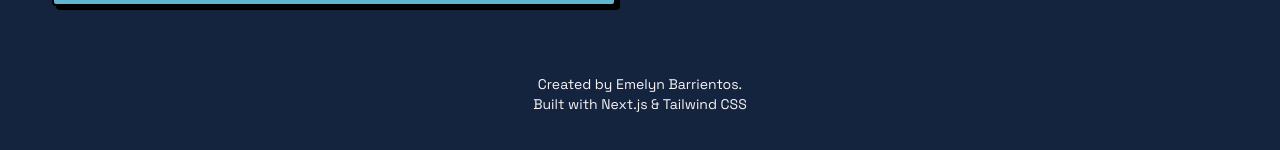
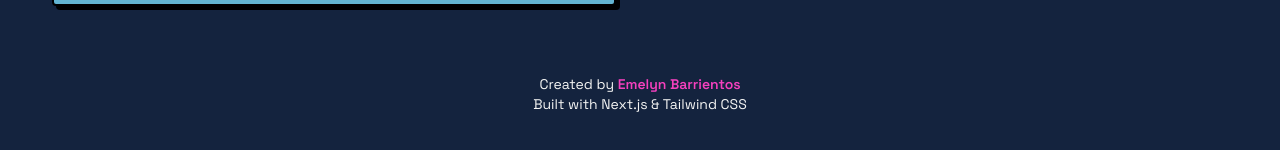
Before and after one commit to emelyn-barrientos/ai-jobbish-descriptions, a Next.js app: page / in a window 1280 px wide. Shown: the part 666-816 px from the top of the page. Built offline with nearby package versions, Linux system fonts and the light colour scheme.

Commit message:
Add hover effects for Link

```diff
--- a/src/components/Footer.jsx
+++ b/src/components/Footer.jsx
@@ -7,13 +7,13 @@ export default function Footer() {
         <p className="text-sm">
           Created by{' '}
           <Link
+            className=" text-accent-pink font-bold hover:text-accent-aero hover:underline"
             href="https://www.emelynbarrientos.com/"
             target="_blank"
             rel="noopener noreferrer"
           >
             Emelyn Barrientos
           </Link>
-          .
         </p>
         <p>Built with Next.js & Tailwind CSS</p>
       </div>
```
